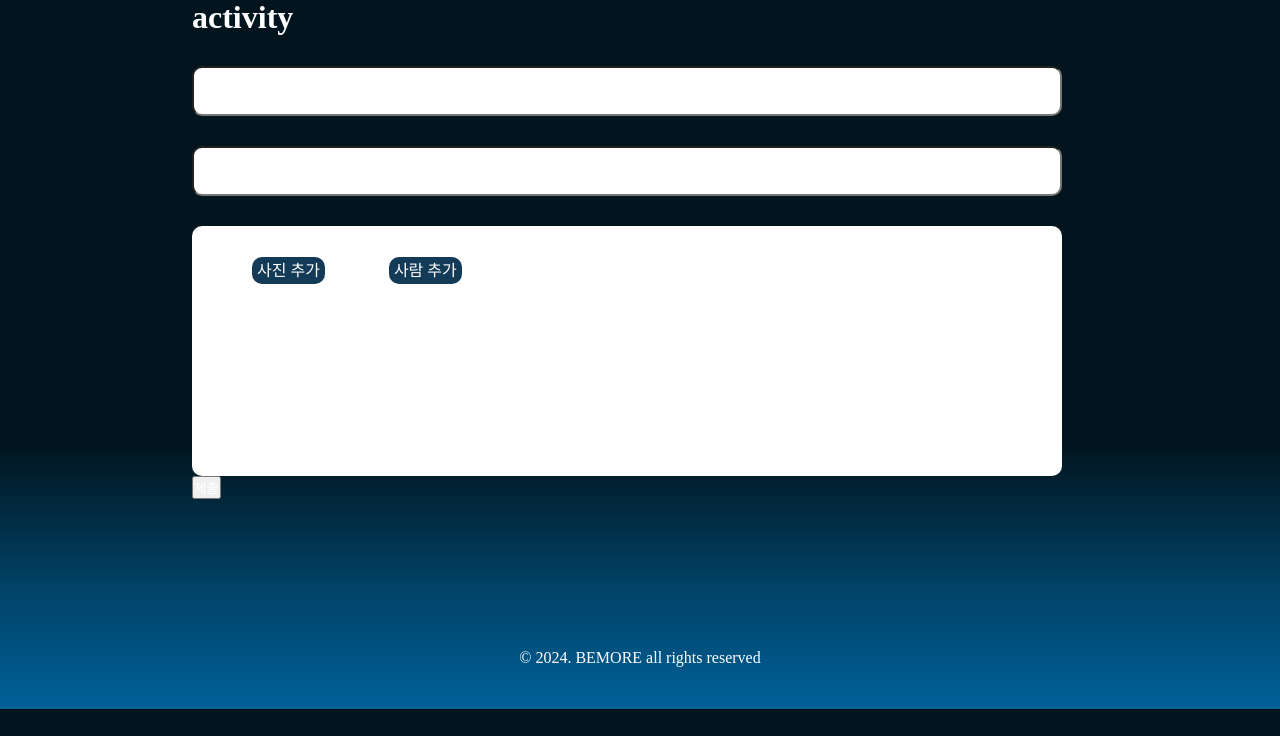
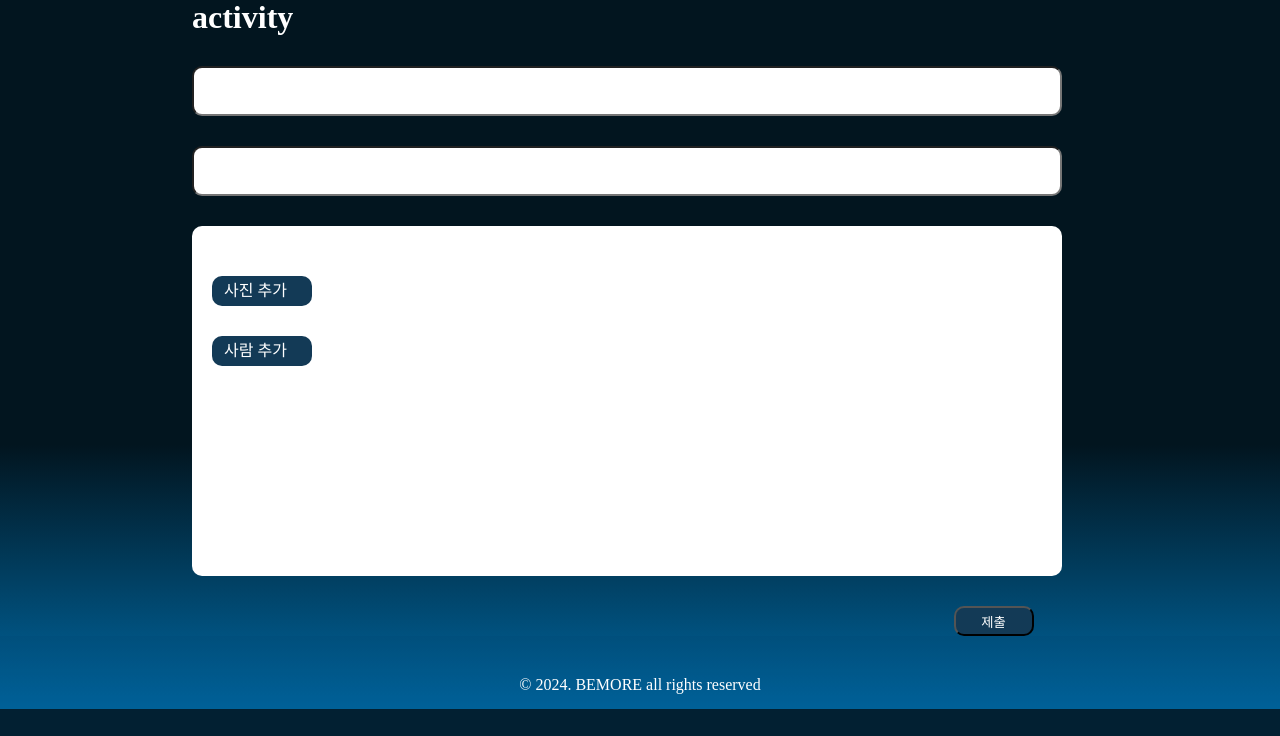
Before and after one commit to mjkang4416/bemoreWeb, a Django app: page /activity/upload/ in a window 1280 px wide. Shown: the part 91-827 px from the top of the page. Before the commit the page ends 800 px from the top, so only its background shows below. Run offline with Django 5.2, Linux system fonts and the light colour scheme.

Commit message:
중간커밋

```diff
--- a/activity/models.py
+++ b/activity/models.py
@@ -19,4 +19,8 @@ class ActivityImage(models.Model):
 class ActivityUser(models.Model):
     activity=models.ForeignKey(Activity, on_delete=models.CASCADE)
     user_id=models.CharField(max_length=30, null=False)
+
+class ActivityUserSay(models.Model):
+    activity=models.ForeignKey(Activity, on_delete=models.CASCADE)
+    user_id=models.ForeignKey(ActivityUser, on_delete=models.CASCADE)
     user_say=models.CharField(max_length=200, null=True, blank=False)
--- a/activity/templates/activity/upload.html
+++ b/activity/templates/activity/upload.html
@@ -3,9 +3,6 @@
 {% load static %}
 {% block content %}
 <link rel="stylesheet" href="{% static 'css/activity_upload.css' %}">
-<script src="https://code.jquery.com/jquery-3.6.4.min.js"></script>
-<script src="{% static 'js/activity_upload.js' %}"></script>
-<script src="https://code.jquery.com/jquery-3.6.4.min.js"></script>
 
 
 <div id="myModal" class="modal" style="display: none;">
@@ -31,18 +28,18 @@
         <input type="text" id="description" class="input" name="description">
         <div id="addZone" class="input">
             <label id="addPhoto" for="activityImage" style="cursor: pointer;">사진 추가</label>
+            <div id="selectedPhotoName"></div>
             <input type="file" name="activityImage" id="activityImage" multiple required style="display: none;">
             <label id="choicePeople" style="cursor: pointer;">사람 추가</label>
-            <div id="profileSet">
-                <div><p id="selectedProfiles"></div>
-                <div id="selectedUsers"><p></p></div>
-                <div id="user_say" class="userinput"></div>
-                <input type="hidden" name="selected_users" id="selectedUsersInput">
-            </div>
+            <div id="selectedUsers"></div>
+            <input type="hidden" name="selected_users" id="selectedUsersInput">
+            <input type="hidden" name="selected_users_say" id="selectedUserSayInput">
         </div>
 
-        <input type="submit" value="제출">
+        <input type="submit" value="제출" id="submit">
     </form>
 </div>
+<script src="https://code.jquery.com/jquery-3.6.4.min.js"></script>
+<script src="{% static 'js/activity_upload.js' %}"></script>
 
 {% endblock %}
--- a/activity/views.py
+++ b/activity/views.py
@@ -1,23 +1,12 @@
 from django.shortcuts import render, redirect
-from django import forms
-from .models import Activity, ActivityImage, ActivityUser
+from .models import Activity, ActivityImage, ActivityUser, ActivityUserSay
 from mypage.models import Profile
 
-class ActivityForm(forms.ModelForm):
-    class Meta:
-        model = Activity
-        fields = ['title', 'description']
-class ActivityImageForm(forms.ModelForm):
-    class Meta:
-        model = ActivityImage
-        fields = ['activityImage']
-class ActivityUserForm(forms.ModelForm):
-    class Meta:
-        model = ActivityUser
-        fields = ['user_id', 'user_say']
 # Create your views here.
+
 def show_activity(request):
-    if request.method=='POST':
+    if request.method == 'POST':
+        # POST 요청 처리 코드 추가
         return render(request, 'activity/activity.html')
     else:
         return render(request, 'activity/activity.html')
@@ -29,24 +18,28 @@ def upload(request):
         title = request.POST.get('title')
         description = request.POST.get('description')
 
-        post=Activity.object.create(
+        # Activity 모델 객체 생성
+        activity_instance = Activity.objects.create(
             title=title,
             description=description
         )
-        images=request.FILES.getlist('ActivityImage')
-        users=request.FILES.getlist('')
-        says=request.FILES.getlist('')
 
+        # 이미지 업로드 처리
+        images = request.FILES.getlist('activityImage')
         for img in images:
-            ActivityImage.objects.create(activity=post, image=img)
-            images = request.FILES.getlist('image')
-        for user, say in users, says:
-            ActivityUser.objects.create(activity=post, user_id=user, user_say=say)
+            ActivityImage.objects.create(activity=activity_instance, activityImage=img)
 
-            return redirect('activity:show_activity')  # 업로드 성공 시 리다이렉트
+        # 사용자 및 사용자의 말 업로드 처리
+        users = request.POST.getlist('user_id')
+
+        for user in users:
+            user_instance=ActivityUser.objects.create(activity=activity_instance, user_id=user)
+
+        says = request.POST.getlist('user_say')
+        for say in says:
+            ActivityUserSay.objects.create(activity=activity_instance, user_id=user_instance, user_say=say)
+
+        return redirect('activity:show_activity')  # 업로드 성공 시 리다이렉트
 
     else:
-        form = ActivityForm()
-        imgform = ActivityImageForm()
-
-    return render(request, 'activity/upload.html', {'form': form, 'imgform': imgform, 'profiles': profiles})
+        return render(request, 'activity/upload.html', {'profiles': profiles})
--- a/static/css/activity_upload.css
+++ b/static/css/activity_upload.css
@@ -10,6 +10,8 @@
     border-radius: 10px;
     width: 80%;
     margin-top: 30px;
+    color: black;
+    padding: 10px 10px 10px;
 }
 #title{
     height: 50px;
@@ -18,22 +20,40 @@
     height: 50px;
 }
 #addZone{
-    height: 250px;
+    height: 350px;
     padding: 30px;
+    padding: 20px;
 }
 #addPhoto{
-  width: 200px;
+  width: 100px;
   height: 30px;
   background-color: #133A56;
   color: white;
   border-radius: 10px;
-  padding: 5px;
+  padding-left: 12px;
   line-height: 30px;
-  margin: 30px;
+  margin-top: 30px;
+  display: block;
 
 }
+#choicePeople{
+  width: 100px;
+  height: 30px;
+  background-color: #133A56;
+  color: white;
+  border-radius: 10px;
+  padding-left: 12px;
+  line-height: 30px;
+  margin-top: 30px;
+  display: block;
+}
 
+.selectedPhotoName{
+  color: #888;
+  margin-left: 10px;
+  margin-top: 10px;
 
+}
 #myModal {
     display: none;
     position: fixed;
@@ -73,16 +93,7 @@
     line-height: 30px;
     margin: 30px;
   }
-  #choicePeople{
-    width: 200px;
-    height: 30px;
-    background-color: #133A56;
-    color: white;
-    border-radius: 10px;
-    padding: 5px;
-    line-height: 30px;
-    margin: 30px;
-  }
+
   #closeModal{
     width: 60px;
     height: 30px;
@@ -115,13 +126,27 @@
     width: 30px;
     height: 30px; /* 원하는 세로 크기로 조정 */
     object-fit: cover;
-    border-radius: 100%; /* 이미지의 가로세로 비율을 유지한 채로 잘라내기 */
+    border-radius: 100%;
+    margin-top: 25px; /* 이미지의 가로세로 비율을 유지한 채로 잘라내기 */
   }
- #user_say_{
-background-color: transparent;
+ .sayinput{
+    background-color: transparent;
     border: none;
     border-bottom: 2px solid white;
     border-image: linear-gradient(to right, skyblue, transparent);
     border-image-slice: 1;
-    width: 780px;
+    width: 80%;
+    color: black;
+    margin-left: 10px;
   }
+  #submit{
+    width: 80px;
+    height: 30px;
+    background-color: #133A56;
+    color: white;
+    border-radius: 10px;
+    line-height: 30px;
+    margin-top: 30px;
+    display: block;
+    margin-left: 70%;
+  }
--- a/static/js/activity_upload.js
+++ b/static/js/activity_upload.js
@@ -1,6 +1,14 @@
-// activity_upload.js
+$(document).ready(function(){
+    // 파일이 선택될 때마다 실행되는 함수
+    $("#activityImage").change(function() {
+        // 선택된 파일들의 이름을 가져와서 <div id="selectedPhotoName"></div>에 추가
+        var selectedPhotoNames = "";
+        for (var i = 0; i < this.files.length; i++) {
+            selectedPhotoNames += '<p class="selectedPhotoName">' + this.files[i].name + "</p>";
+        }
+        $("#selectedPhotoName").html(selectedPhotoNames);
+    });
 
-$(document).ready(function(){
     // "사람 추가" 버튼 클릭 시 모달 열기
     $("#choicePeople").click(function(){
         $("#myModal").css("display", "block");
@@ -15,23 +23,21 @@ $(document).ready(function(){
     $(".profile-item").click(function() {
         var profileId = $(this).data("profile-id");
         var profileName = $(this).text();
-        var profilePictureUrl = $(this).data("profile-photo-url"); // 프로필 사진 URL 가져오기
+        var profilePictureUrl = $(this).data("profile-photo-url");
 
         // 동적으로 profileSet 추가
         var newProfileSet = $('<div class="profileSet"></div>');
-        newProfileSet.append('<div><img src="' + profilePictureUrl + '" alt="Profile Picture" class="profile-image"></div>');
-        newProfileSet.append('<div><p>' + profileName + '</p></div>');
-        newProfileSet.append('<input type="hidden" name="user_id" value="">' + profileName + '</p></div>');
+        newProfileSet.append('<img src="' + profilePictureUrl + '" alt="Profile Picture" class="profile-image">');
+        newProfileSet.append('<input type="hidden" name="user_id" value="'+ profileName.trim() +'">');
+        newProfileSet.append('<input type="text" name="user_say" id="user_say" class="sayinput">');
 
         // 선택한 프로필을 선택 목록에 추가
         $("#selectedUsers").append(newProfileSet);
 
-        // 선택한 프로필 정보를 선택 목록에 추가
-        $("#selectedProfiles").append('<input type="hidden" name="selected_profiles[]" value="' + profileId + '">');
-        var newUserInput = $('<div class="userinput"></div>');
-        newUserInput.append('<label for="user_say_' + profileId + '">사용자의 말:</label>');
-        newUserInput.append('<input type="text" name="user_say_' + profileId + '" id="user_say_' + profileId + '">');
 
-        $("#profileSet").append(newUserInput);
+
+        // addZone의 높이를 동적으로 늘리기
+        var addZoneHeight = $("#addZone").height();
+        $("#addZone").height(addZoneHeight + 30);
     });
 });
```
